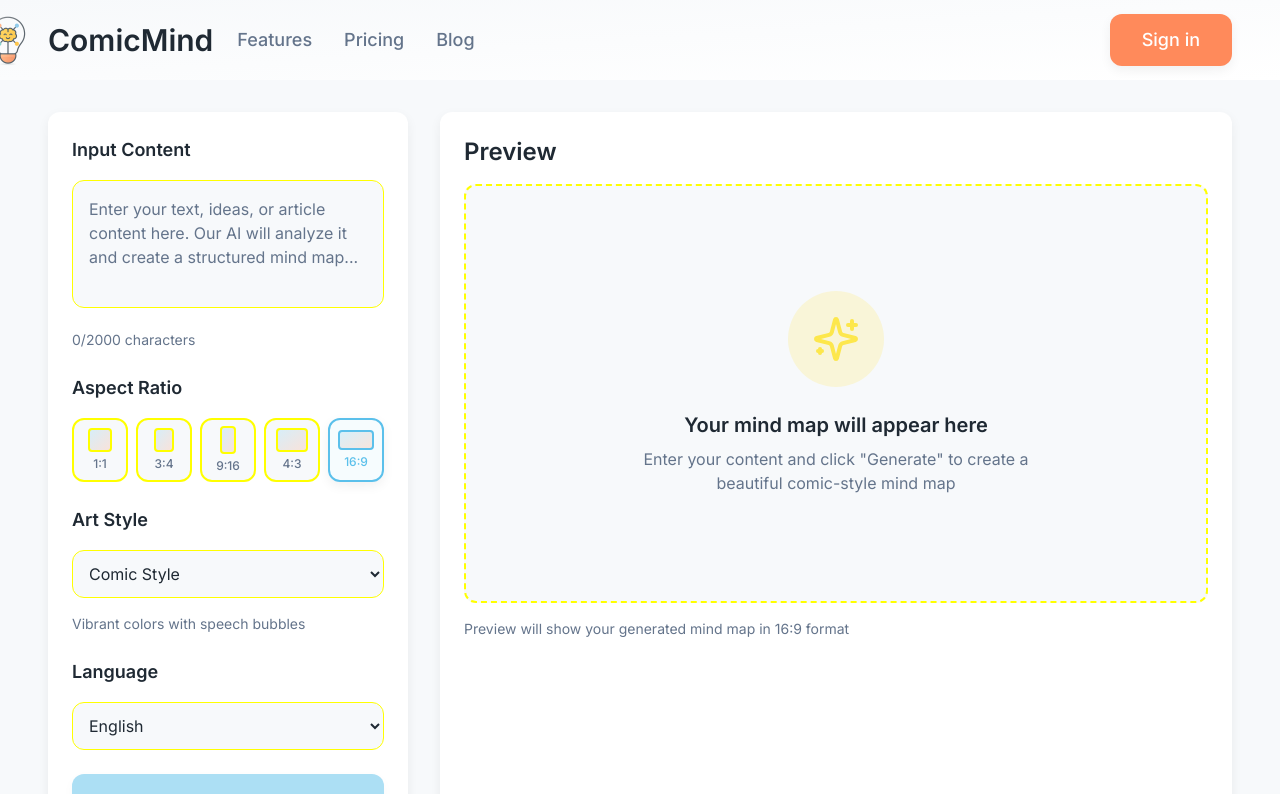
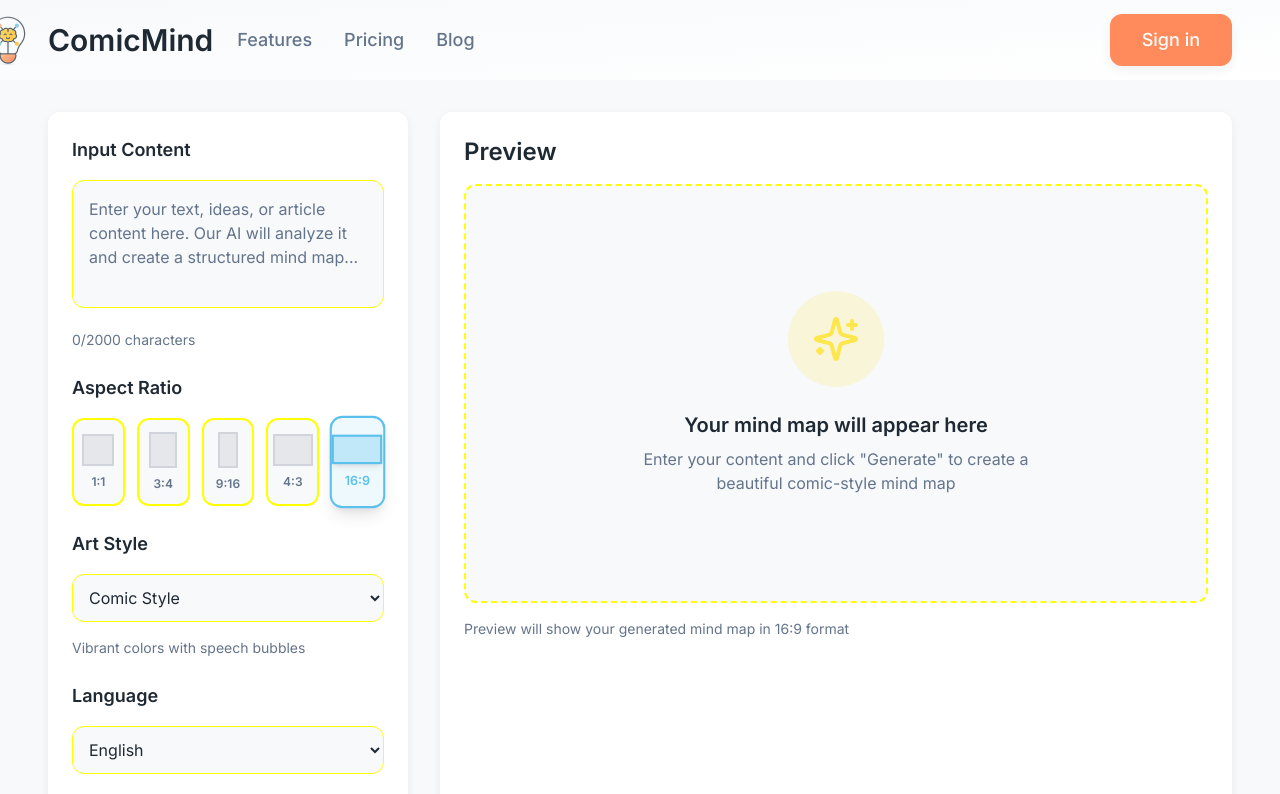
Before and after one commit to Hemajun2018/comicmind2, a Next.js app: page /create in a window 1280 px wide. Shown: the top 794 px of the page. Built offline with nearby package versions, Linux system fonts and the light colour scheme.

Commit message:
生成页面改进

```diff
--- a/components/StagewiseToolbar.tsx
+++ b/components/StagewiseToolbar.tsx
@@ -4,25 +4,24 @@ import { useEffect } from 'react';
 
 export function StagewiseToolbar() {
   useEffect(() => {
+    // Only load in development mode
     if (process.env.NODE_ENV === 'development') {
-      // 动态导入stagewise工具栏
-      import('@stagewise/toolbar').then(({ initToolbar }) => {
-        const stagewiseConfig = {
-          plugins: []
-        };
+      // Dynamic import to ensure it's only loaded in development
+      import('@stagewise/toolbar')
+        .then(({ initToolbar }) => {
+          const stagewiseConfig = {
+            plugins: [],
+          };
 
-        // 初始化工具栏
-        initToolbar(stagewiseConfig);
-      }).catch(error => {
-        console.warn('Failed to initialize stagewise toolbar:', error);
-      });
+          // Initialize toolbar
+          initToolbar(stagewiseConfig);
+        })
+        .catch((error) => {
+          console.warn('Failed to initialize stagewise toolbar:', error);
+        });
     }
   }, []);
 
-  // 在开发模式下返回一个隐藏的div作为容器
-  if (process.env.NODE_ENV === 'development') {
-    return <div id="stagewise-toolbar-container" style={{ display: 'none' }} />;
-  }
-
+  // Return null in all cases - the toolbar is managed by the imported library
   return null;
 }
--- a/components/create/GenerationInterface.tsx
+++ b/components/create/GenerationInterface.tsx
@@ -26,31 +26,31 @@ export function GenerationInterface() {
       value: '1:1',
       ratio: '1:1',
       dimensions: 'w-full aspect-square',
-      shapeClass: 'w-6 h-6'
+      shapeClass: 'w-8 h-8'
     },
     {
       value: '3:4',
       ratio: '3:4',
       dimensions: 'w-full aspect-[3/4]',
-      shapeClass: 'w-5 h-6'
+      shapeClass: 'w-7 h-9'
     },
     {
       value: '9:16',
       ratio: '9:16',
       dimensions: 'w-full aspect-[9/16]',
-      shapeClass: 'w-4 h-7'
+      shapeClass: 'w-5 h-9'
     },
     {
       value: '4:3',
       ratio: '4:3',
       dimensions: 'w-full aspect-[4/3]',
-      shapeClass: 'w-8 h-6'
+      shapeClass: 'w-10 h-8'
     },
     {
       value: '16:9',
       ratio: '16:9',
       dimensions: 'w-full aspect-video',
-      shapeClass: 'w-9 h-5'
+      shapeClass: 'w-12 h-7'
     },
   ];
 
@@ -149,26 +149,28 @@ export function GenerationInterface() {
                 <label className="block text-lg font-semibold text-text">
                   Aspect Ratio
                 </label>
-                <div className="grid grid-cols-5 gap-2">
+                <div className="grid grid-cols-5 gap-3">
                   {aspectRatioOptions.map((option) => (
                     <button
                       key={option.value}
                       onClick={() => setAspectRatio(option.value)}
                       disabled={generationState.isGenerating}
-                      className={`p-1.5 rounded-lg border-2 transition-all duration-200 hover:shadow-md ${
+                      className={`p-3 rounded-xl border-2 transition-all duration-200 hover:shadow-lg ${
                         aspectRatio === option.value
-                          ? 'border-primary bg-primary/5 shadow-soft'
-                          : 'border-border bg-neutral-bg hover:border-primary/50'
+                          ? 'border-primary bg-primary/10 shadow-lg scale-105'
+                          : 'border-border bg-neutral-bg hover:border-primary/50 hover:bg-primary/5'
                       } disabled:opacity-50 disabled:cursor-not-allowed`}
                     >
-                      <div className="flex flex-col items-center space-y-1">
+                      <div className="flex flex-col items-center space-y-2">
                         {/* Visual Shape */}
-                        <div className={`${option.shapeClass} bg-gradient-to-br from-primary/20 to-accent/20 rounded border-2 ${
-                          aspectRatio === option.value ? 'border-primary' : 'border-border'
+                        <div className={`${option.shapeClass} border-2 ${
+                          aspectRatio === option.value
+                            ? 'bg-primary/30 border-primary shadow-md'
+                            : 'bg-gray-200 border-gray-300'
                         }`}></div>
 
                         {/* Ratio Label */}
-                        <div className={`text-xs font-medium ${
+                        <div className={`text-xs font-semibold ${
                           aspectRatio === option.value ? 'text-primary' : 'text-text-muted'
                         }`}>
                           {option.ratio}
@@ -340,63 +342,32 @@ export function GenerationInterface() {
 
                         <div className="absolute bottom-1/4 right-1/4 transform translate-x-1/2 translate-y-1/2">
                           <div className="w-14 h-14 bg-accent/60 rounded-full flex items-center justify-center shadow-soft border-3 border-white">
-                            <span className="text-lg">⭐</span>
+                            <span className="text-lg">✨</span>
                           </div>
                           <div className="text-sm font-medium text-text mt-1 text-center">Concept D</div>
                         </div>
 
                         {/* Connecting Lines */}
                         <svg className="absolute inset-0 w-full h-full pointer-events-none">
-                          <defs>
-                            <marker id="arrowhead" markerWidth="10" markerHeight="7"
-                             refX="9" refY="3.5" orient="auto">
-                              <polygon points="0 0, 10 3.5, 0 7" fill="var(--text)" opacity="0.6" />
-                            </marker>
-                          </defs>
-
-                          {/* Lines from center to each node */}
-                          <line x1="50%" y1="50%" x2="25%" y2="25%"
-                                stroke="var(--text)" strokeWidth="3" opacity="0.6"
-                                markerEnd="url(#arrowhead)" strokeDasharray="5,5">
-                            <animate attributeName="stroke-dashoffset" values="10;0" dur="2s" repeatCount="indefinite"/>
-                          </line>
-                          <line x1="50%" y1="50%" x2="75%" y2="25%"
-                                stroke="var(--text)" strokeWidth="3" opacity="0.6"
-                                markerEnd="url(#arrowhead)" strokeDasharray="5,5">
-                            <animate attributeName="stroke-dashoffset" values="10;0" dur="2s" repeatCount="indefinite"/>
-                          </line>
-                          <line x1="50%" y1="50%" x2="25%" y2="75%"
-                                stroke="var(--text)" strokeWidth="3" opacity="0.6"
-                                markerEnd="url(#arrowhead)" strokeDasharray="5,5">
-                            <animate attributeName="stroke-dashoffset" values="10;0" dur="2s" repeatCount="indefinite"/>
-                          </line>
-                          <line x1="50%" y1="50%" x2="75%" y2="75%"
-                                stroke="var(--text)" strokeWidth="3" opacity="0.6"
-                                markerEnd="url(#arrowhead)" strokeDasharray="5,5">
-                            <animate attributeName="stroke-dashoffset" values="10;0" dur="2s" repeatCount="indefinite"/>
-                          </line>
+                          <line x1="50%" y1="50%" x2="25%" y2="25%" stroke="#8B5CF6" strokeWidth="3" strokeLinecap="round" />
+                          <line x1="50%" y1="50%" x2="75%" y2="25%" stroke="#8B5CF6" strokeWidth="3" strokeLinecap="round" />
+                          <line x1="50%" y1="50%" x2="25%" y2="75%" stroke="#8B5CF6" strokeWidth="3" strokeLinecap="round" />
+                          <line x1="50%" y1="50%" x2="75%" y2="75%" stroke="#8B5CF6" strokeWidth="3" strokeLinecap="round" />
                         </svg>
-
-                        {/* Decorative Elements */}
-                        <div className="absolute top-4 right-4 w-6 h-6 bg-secondary/40 rounded-full animate-bounce"></div>
-                        <div className="absolute bottom-4 left-4 w-4 h-4 bg-primary/40 rounded-full animate-bounce delay-300"></div>
-                        <div className="absolute top-4 left-4 w-5 h-5 bg-accent/40 rounded-full animate-bounce delay-500"></div>
                       </div>
                     </div>
                   )}
                 </div>
               </div>
 
-              {/* Preview Info */}
               <div className="text-sm text-text-muted">
                 Preview will show your generated mind map in {selectedAspectRatio?.ratio} format
               </div>
             </div>
           </div>
         </div>
-      </div>
 
-      {/* Mobile Fixed Generate Button */}
+        {/* Mobile Generate Button */}
         <div className="lg:hidden fixed bottom-0 left-0 right-0 p-4 bg-neutral-card border-t border-border">
           <button
             onClick={handleGenerate}
@@ -417,5 +388,6 @@ export function GenerationInterface() {
           </button>
         </div>
       </div>
+    </div>
   );
 }
--- a/package.json
+++ b/package.json
@@ -38,7 +38,7 @@
     "@radix-ui/react-toggle": "^1.1.0",
     "@radix-ui/react-toggle-group": "^1.1.0",
     "@radix-ui/react-tooltip": "^1.1.2",
-    "@stagewise/toolbar": "^0.4.4",
+    "@stagewise/toolbar": "^0.4.7",
     "@types/node": "20.6.2",
     "@types/react": "18.2.22",
     "@types/react-dom": "18.2.7",
```
Also changed, not shown: 1 other file (tests, documents, lock files or other folders). Lines whose indentation alone changed are shown as unchanged.
